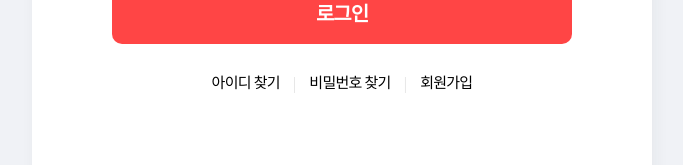
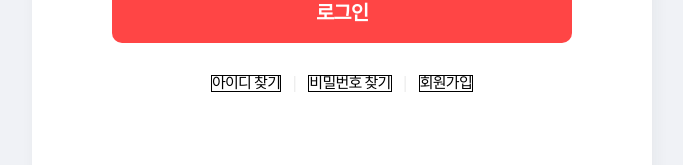
Before and after one commit to torder-khj5/pwa-test, a React (Vite) app: page /login in a window 1280 px wide. Shown: the part 403-568 px from the top of the page, without its empty margins (298-981 px from the left). Built offline with nearby package versions, Linux system fonts and the light colour scheme; a web font is replaced by a local one.

Commit message:
add btn area

```diff
--- a/src/pages/LoginPage/LoginView/index.tsx
+++ b/src/pages/LoginPage/LoginView/index.tsx
@@ -36,13 +36,13 @@ export default function LoginView() {
     }
   }
 
-  function onClickBtn() {
+  const onClickBtn = () => {
     console.log('click!!');
     if (window.android) {
       window.android.showToastMessage('Hello Native Callback');
       window.android.callJavaScriptFunction();
     }
-  }
+  };
 
   return (
     <>
@@ -79,11 +79,11 @@ export default function LoginView() {
           <CommonButton label="로그인" onButtonClick={onLoginClickHandler} btnSize="lg" className="button-resize" />
         </S.ButtonWrapper>
         <S.ExternalWrapper>
-          <S.ExternalSpan onClick={() => onClickBtn}>아이디 찾기</S.ExternalSpan>
+          <S.ExternalSpan onClick={onClickBtn}>아이디 찾기</S.ExternalSpan>
           <S.ExternalSpanDivider>|</S.ExternalSpanDivider>
-          <S.ExternalSpan onClick={() => onClickBtn}>비밀번호 찾기</S.ExternalSpan>
+          <S.ExternalSpan onClick={onClickBtn}>비밀번호 찾기</S.ExternalSpan>
           <S.ExternalSpanDivider>|</S.ExternalSpanDivider>
-          <S.ExternalSpan onClick={() => onClickBtn}>회원가입</S.ExternalSpan>
+          <S.ExternalSpan onClick={onClickBtn}>회원가입</S.ExternalSpan>
         </S.ExternalWrapper>
         <S.SocialLoginWrapper>
           <S.SocialLoginTitle>
--- a/src/pages/LoginPage/LoginView/styles.tsx
+++ b/src/pages/LoginPage/LoginView/styles.tsx
@@ -51,6 +51,7 @@ export const ExternalSpan = styled.span`
   font-weight: 500;
   letter-spacing: -0.75px;
   cursor: pointer;
+  border: 1px solid black;
 `;
 
 export const ExternalSpanDivider = styled.span`
```
Also changed, not shown: 1 other file (tests, documents, lock files or other folders).
